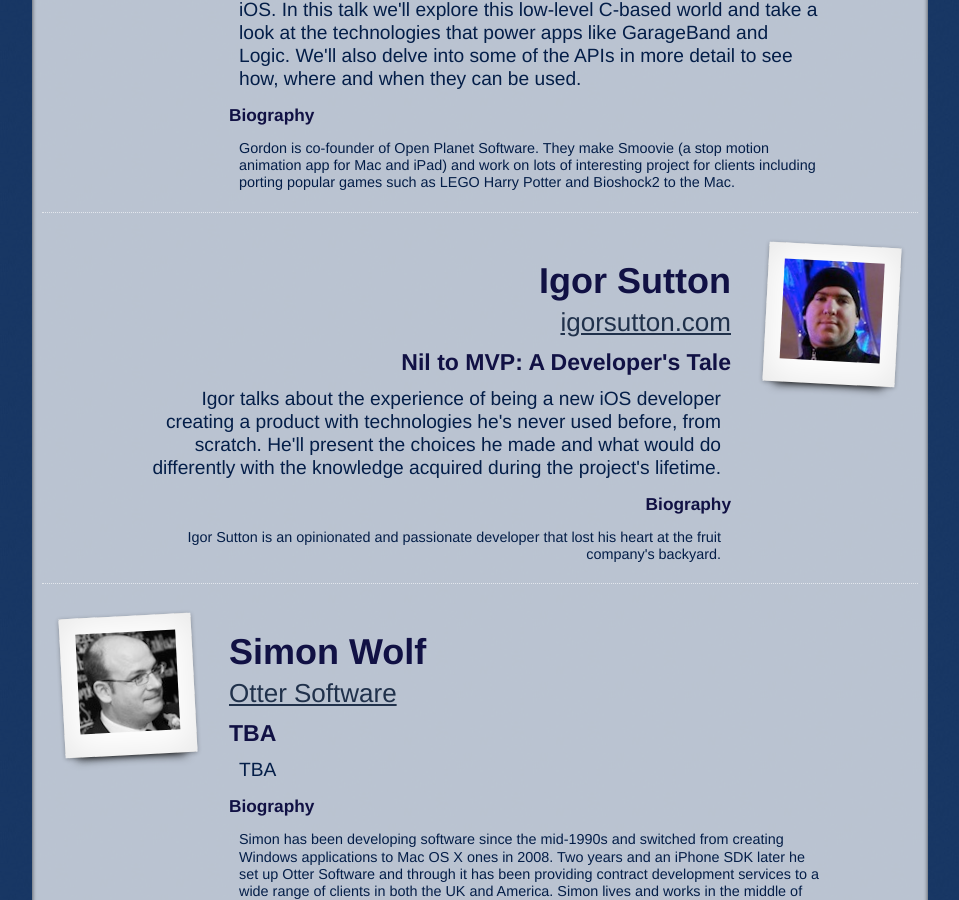
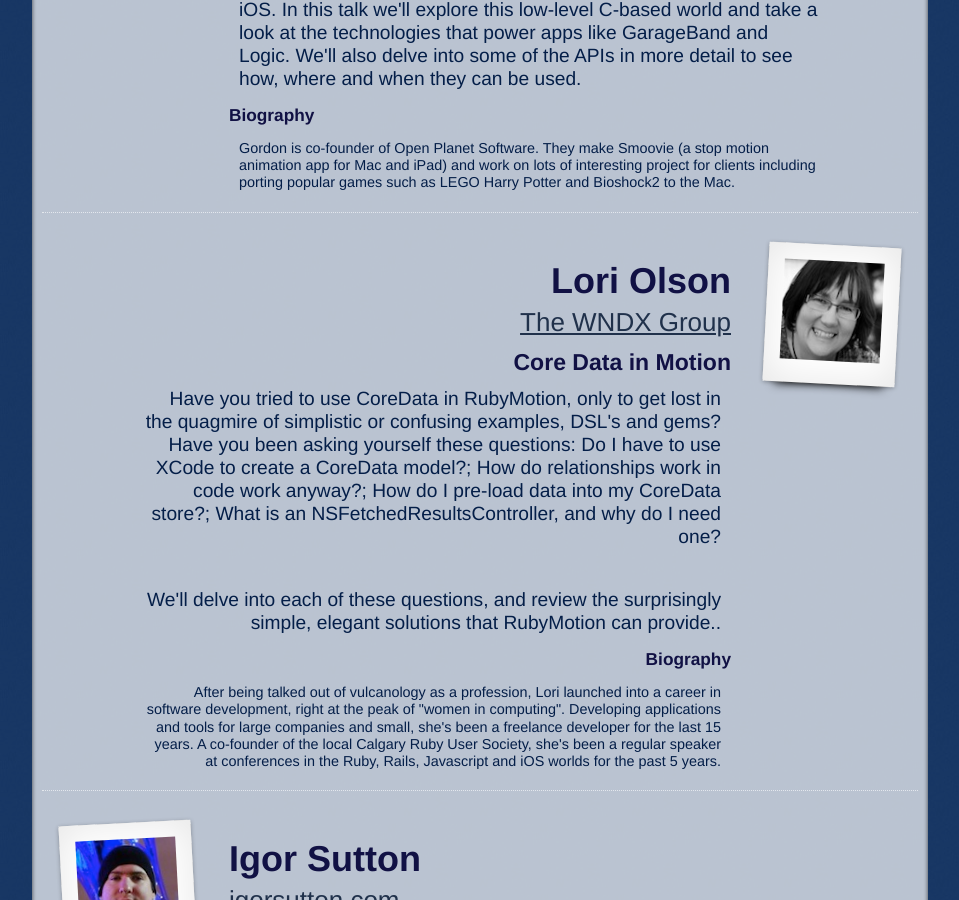
Before and after one commit to acf/nsscotland, a Jekyll site: the page built from index.html, in a window 1280 px wide and 900 px high, scrolled down 2206 px. Shown: the whole window, without its empty margins (160-1119 px from the left). Built offline with Jekyll 4.4.1, drawn with Linux system fonts in a browser that asks for light colours.

Commit message:
Added Lori

```diff
--- a/index.html
+++ b/index.html
@@ -88,6 +88,26 @@
 
 <div class="speaker">
   <div class="image drop-shadow lifted rotated">
+    <div><img src="images/lori_olson.jpg"></div>
+  </div>
+
+  <div class="info">
+    <h3>Lori Olson</h3>
+    <a class="bigger" href="http://wndx.com/">The WNDX Group</a>
+    <div class="abstract">
+      <h4>Core Data in Motion</h4>
+      <p>Have you tried to use CoreData in RubyMotion, only to get lost in the quagmire of simplistic or confusing examples, DSL's and gems?  Have you been asking yourself these questions:  Do I have to use XCode to create a CoreData model?; How do relationships work in code work anyway?; How do I pre-load data into my CoreData store?; What is an NSFetchedResultsController, and why do I need one?<p>
+      <p>We'll delve into each of these questions, and review the surprisingly simple, elegant solutions that RubyMotion can provide..</p>
+    </div>
+    <div class="biography">
+      <h4>Biography</h4>
+      <p>After being talked out of vulcanology as a profession, Lori launched into a career in software development, right at the peak of "women in computing".  Developing applications and tools for large companies and small, she's been a freelance developer for the last 15 years.  A co-founder of the local Calgary Ruby User Society, she's been a regular speaker at conferences in the Ruby, Rails, Javascript and iOS worlds for the past 5 years.</p>
+    </div>
+  </div>
+</div>
+
+<div class="speaker">
+  <div class="image drop-shadow lifted rotated">
     <div><img src="images/igor_sutton.jpg"></div>
   </div>
 
```
Also changed, not shown: images/lori_olson.jpg (added), 2 other files.
